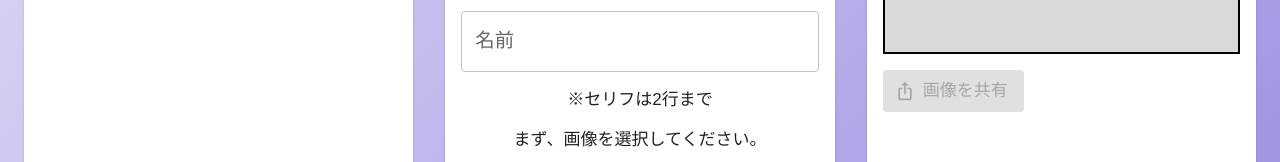
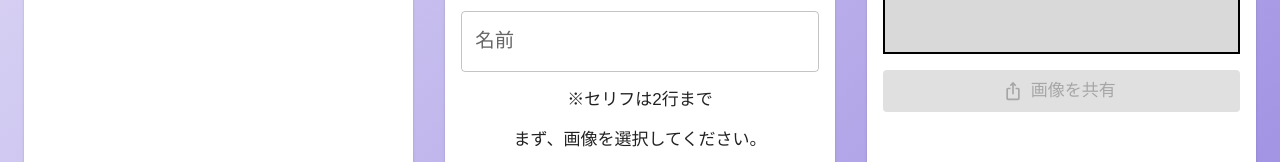
Before and after one commit to AkaakuHub/hasujimaku, a React (Vite) app: page / in a window 1280 px wide. Shown: the part 370-532 px from the top of the page. Built offline with nearby package versions, Linux system fonts and the light colour scheme; no server answers; a web font is replaced by a local one.

Commit message:
fix: 共有ボタンの幅を広げる

```diff
--- a/src/app/(index)/page.tsx
+++ b/src/app/(index)/page.tsx
@@ -155,6 +155,7 @@ export default function Page() {
                       color="info"
                       disabled={!canUseResult}
                       startIcon={<IosShareIcon />}
+                      sx={{ alignSelf: "stretch", flex: 1 }}
                       onClick={async () => {
                         const response = await fetch(resultImageUrl);
                         const blob = await response.blob();
```
